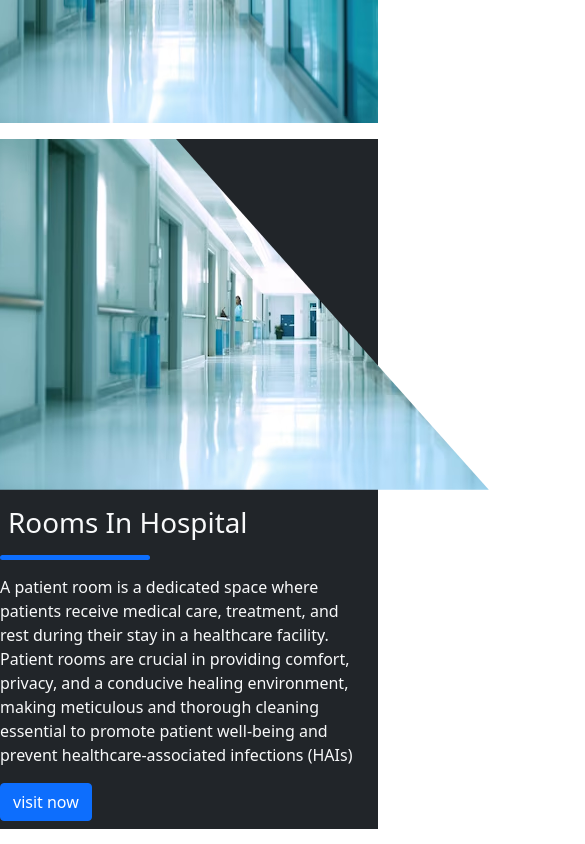
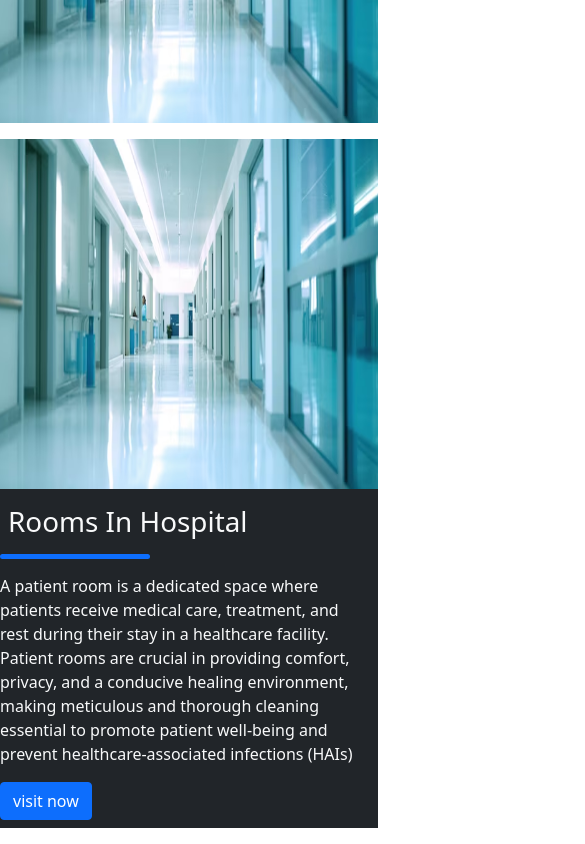
Before and after one commit to MohamedWage/projectsa, a plain HTML site: page index.html in a window 390 px wide. Shown: the part 1600-2444 px from the top of the page, 585 px wide, since content can reach past the window. Drawn offline with Linux system fonts and the light colour scheme.

Commit message:
Add files via upload

```diff
--- a/css/style.css
+++ b/css/style.css
@@ -75,15 +75,17 @@ header.header{
     margin-bottom: 15px ;
 }
 .right img{
-    width: 100%;
-    height: 400px;
-    background-size: cover;
-    background-position: center;
     clip-path: polygon(39% 1%, 100% 0%, 100% 100%, 0 100%);
 }
 .left img{
     clip-path: polygon(0 0, 30% 0, 80% 100%, 0 100%);
 
+}
+.right img, .left img{
+    width: 100%;
+    height: 400px;
+    background-size: cover;
+    background-position: center;
 }
 .doc .section_hedear h2{
     text-transform: capitalize;
@@ -165,7 +167,7 @@ a:hover {
     .num{
         margin: auto;
     }
-    .right img{
+    .right img, .left img{
         height: 350px;
         clip-path: none !important;
     }
```
